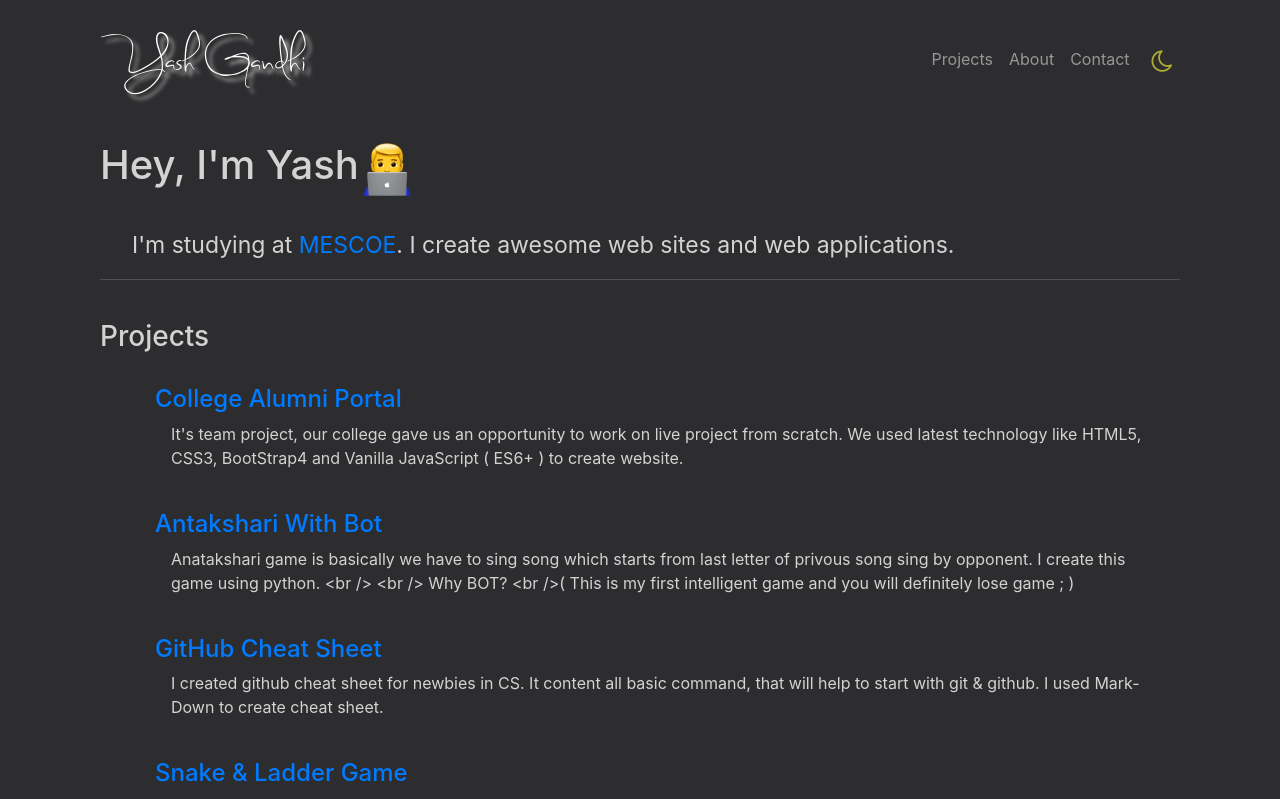
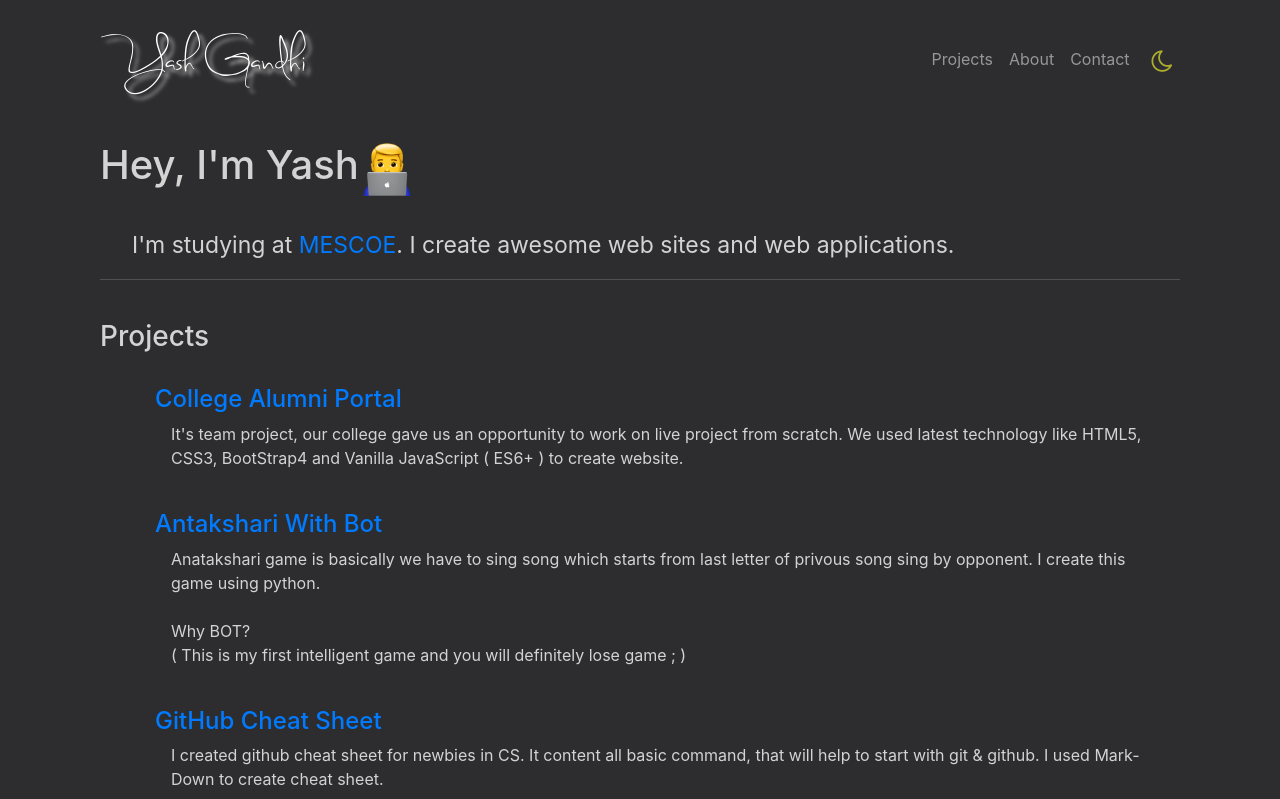
Before and after one commit to yashgandhi876/yashgandhi876.github.io, a React (Create React App) app: page / in a window 1280 px wide. Shown: the top 799 px of the page. Built offline with nearby package versions, Linux system fonts and the light colour scheme.

Commit message:
changed string to innerHTML

```diff
--- a/src/ProjectItems.js
+++ b/src/ProjectItems.js
@@ -9,7 +9,7 @@ const ProjectItems = ({ href, link, par }) => {
             {link}
           </a>
         </h4>
-        <p className="ml-3">{par}</p>
+        <p className="ml-3" dangerouslySetInnerHTML={{ __html: par }} />
       </li>
     </div>
   );
--- a/src/Projects.js
+++ b/src/Projects.js
@@ -23,9 +23,9 @@ const Projects = () => {
               link="Antakshari With Bot"
               par="Anatakshari game is basically we have to sing song which starts
               from last letter of privous song sing by opponent. I create this
-              game using python. <br />
-              <br />
-              Why BOT? <br />( This is my first intelligent game and you will
+              game using python. &lt;br /&gt;
+              &lt;br /&gt;
+              Why BOT? &lt;br /&gt;( This is my first intelligent game and you will
               definitely lose game ; )"
             />
             <br />
```
Also changed, not shown: 8 other files (tests, documents, lock files or other folders).
